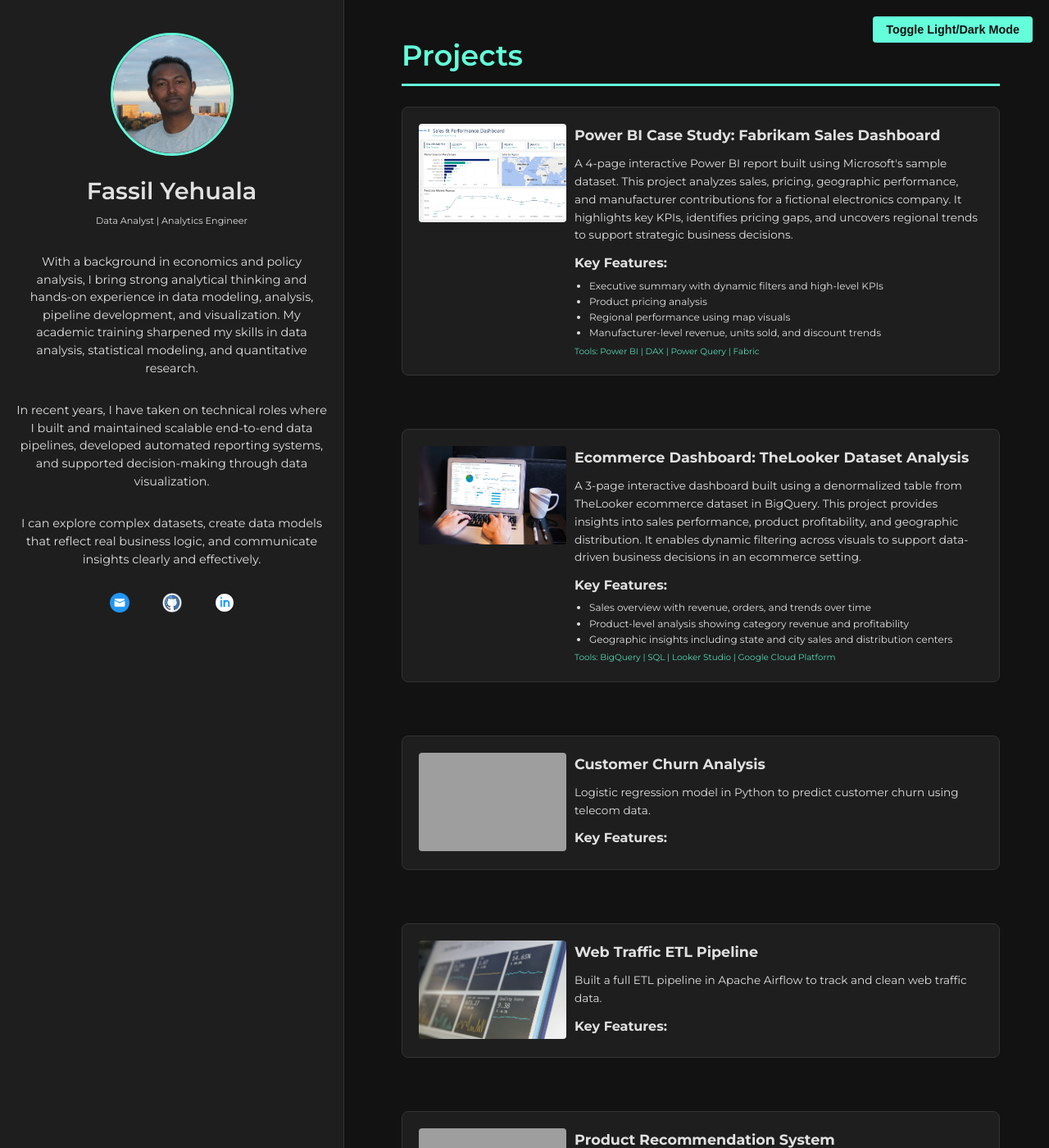
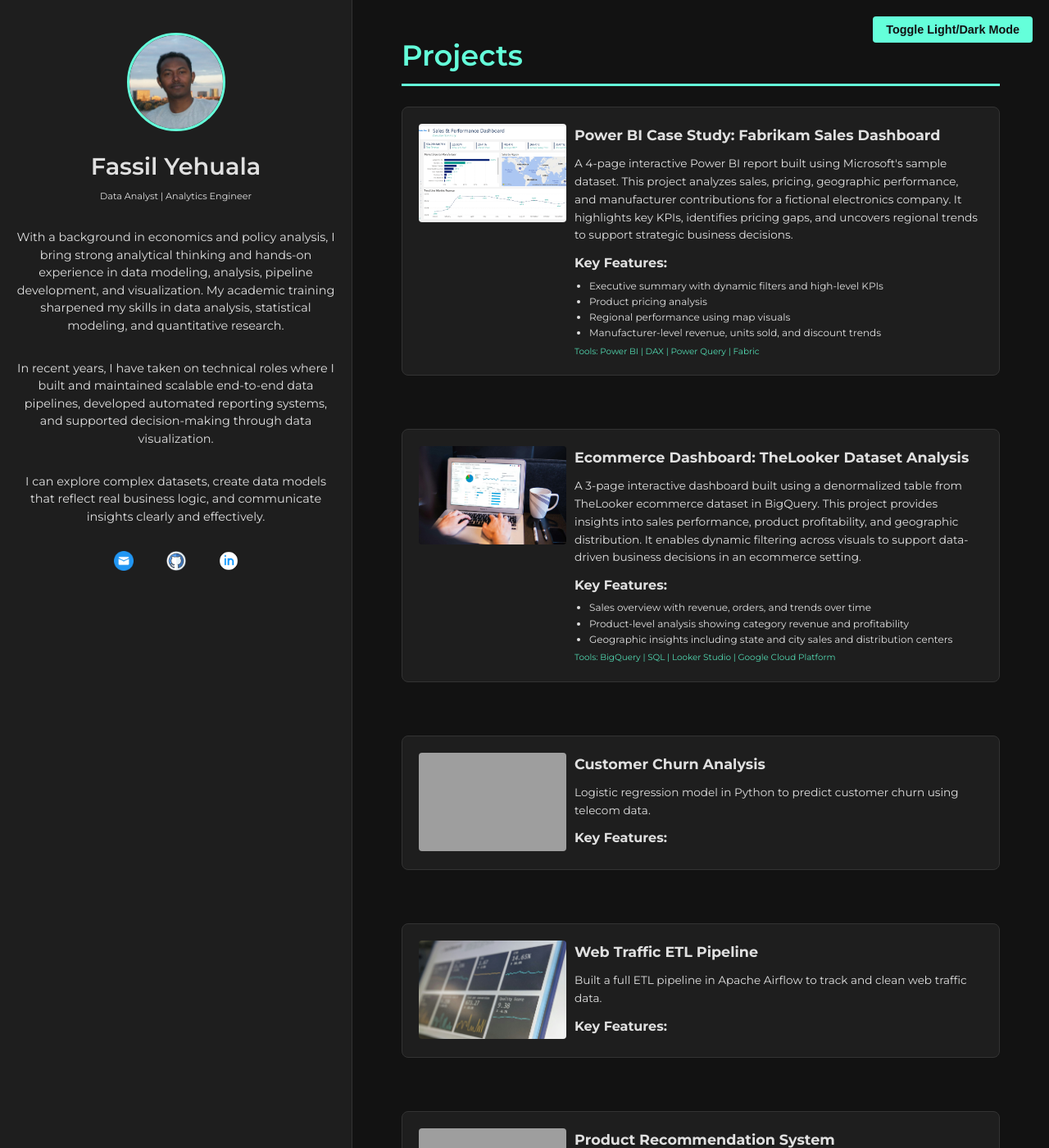
Before and after one commit to Fassilsis/fassilsis.github.io, a Jekyll site: the page built from index.md, in a window 1280 px wide and 1400 px high. Shown: the whole window at 82% size. Built offline with Jekyll 4.4.1, drawn with Linux system fonts in a browser that asks for light colours; grey boxes are pictures that could not be loaded.

Commit message:
Update style.css

```diff
--- a/assets/css/style.css
+++ b/assets/css/style.css
@@ -48,7 +48,7 @@ a:hover {
 
 /* Sidebar */
 .sidebar {
-  width: 420px;
+  width: 430px;
   background-color: var(--sidebar-bg);
   padding: 40px 20px;
   display: flex;
@@ -91,8 +91,8 @@ a:hover {
 }
 
 .profile-pic {
-  width: 150px !important;
-  height: 150px !important;
+  width: 120px !important;
+  height: 120px !important;
   border-radius: 50%;
   border: 3px solid var(--link-color);
   margin-bottom: 20px;
```
